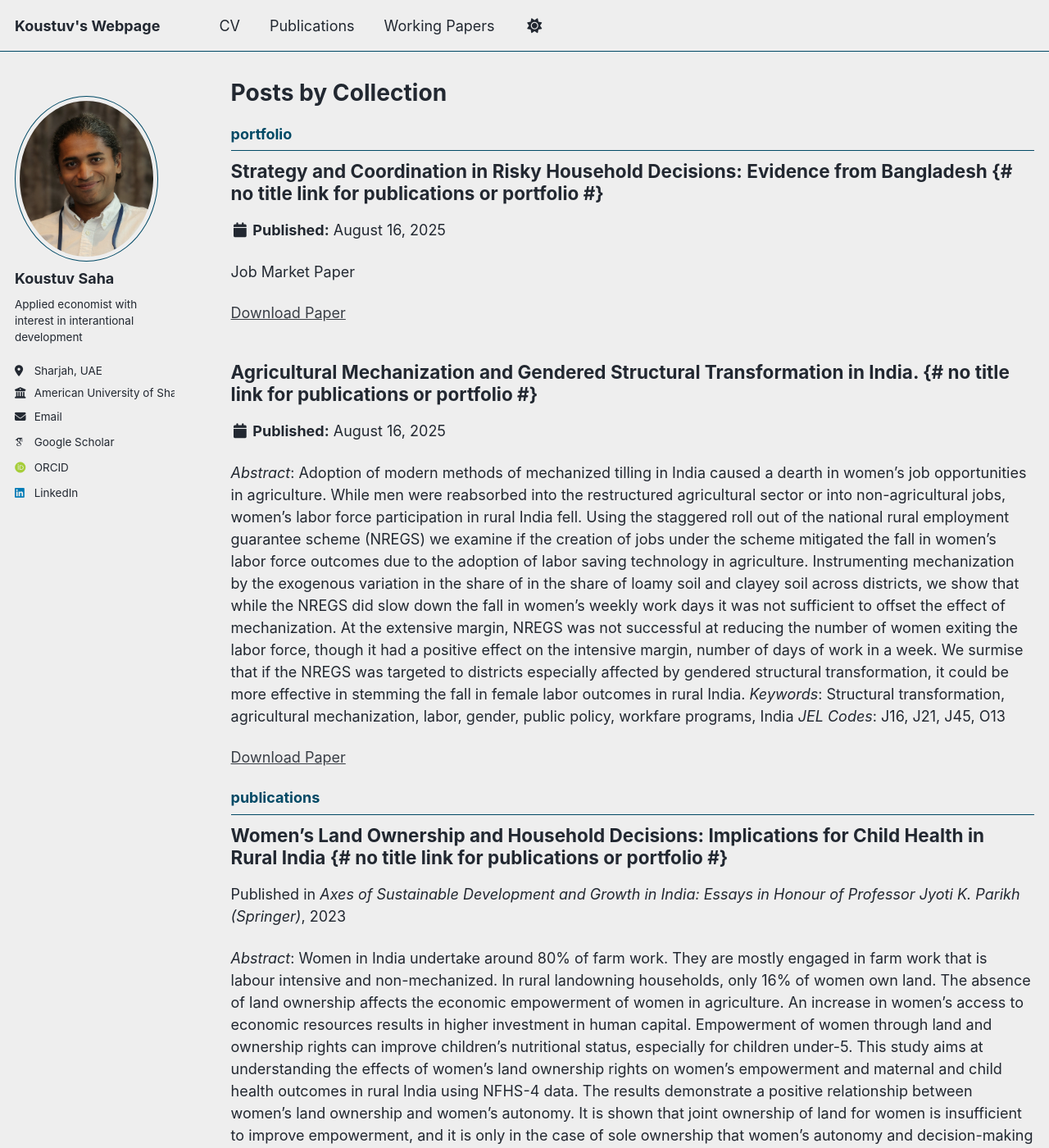
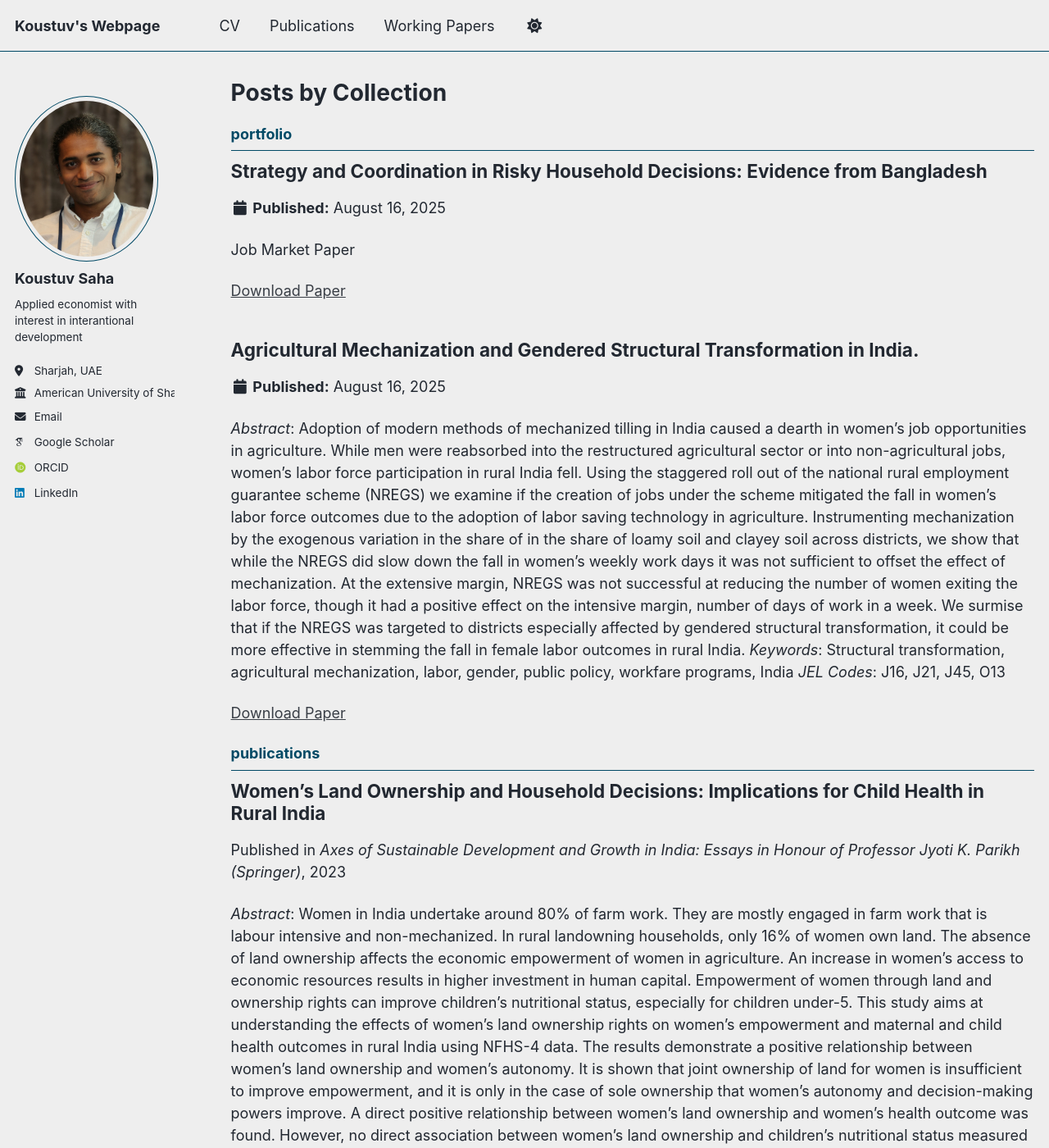
Before and after one commit to sahakoustuv/koustuvsaha.github.io, a Jekyll site: the page built from _pages/collection-archive.html, in a window 1280 px wide and 1400 px high. Shown: the whole window at 82% size. Built offline with Jekyll 4.4.1, drawn with Linux system fonts in a browser that asks for light colours; some web fonts are replaced; a script that is not in the unit is left out; some of the changed text lies outside the part shown.

Commit message:
Update archive-single.html

```diff
--- a/_includes/archive-single.html
+++ b/_includes/archive-single.html
@@ -28,7 +28,7 @@
 
     <h2 class="archive__item-title" itemprop="headline">
       {% if post.collection == 'publications' or post.collection == 'portfolio' %}
-        {{ title }}  {# no title link for publications or portfolio #}
+        {{ title }}
       {% elsif post.link %}
         <a href="{{ post.link }}">{{ title }}</a>
         <a href="{{ base_path }}{{ post.url }}" rel="permalink">
```
